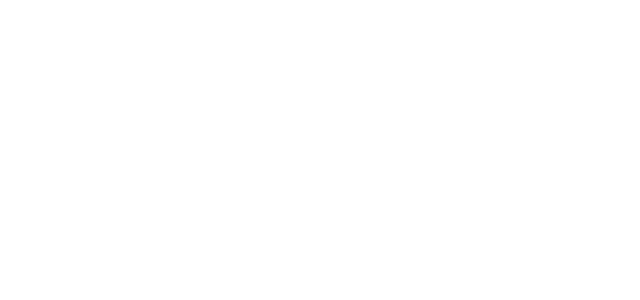
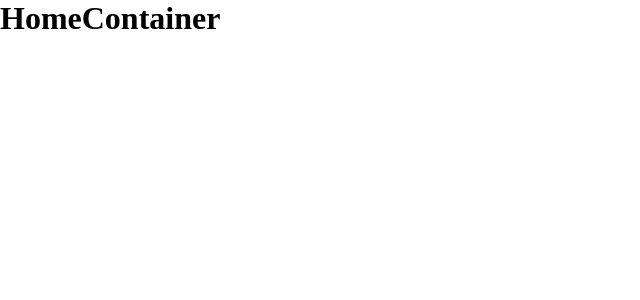
Before and after one commit to mohammad-fazeli/cart, a React (Create React App) app: page / in a window 1280 px wide. Shown: the top 300 px of the page, without its empty margins (0-640 px from the left). Built offline with nearby package versions, Linux system fonts and the light colour scheme.

Commit message:
add routes

```diff
--- a/package.json
+++ b/package.json
@@ -9,6 +9,7 @@
     "react": "^17.0.2",
     "react-dom": "^17.0.2",
     "react-redux": "^7.2.5",
+    "react-router-dom": "^5.3.0",
     "react-scripts": "4.0.3",
     "redux": "^4.1.1",
     "web-vitals": "^1.1.2"
--- a/src/App.js
+++ b/src/App.js
@@ -1,10 +1,15 @@
 import React from "react";
 import { Provider } from "react-redux";
 import store from "./shared/redux/store";
+import AppRoutes from "./shared/routes/AppRoutes";
 import "./App.css";
 
 function App() {
-  return <Provider store={store}></Provider>;
+  return (
+    <Provider store={store}>
+      <AppRoutes />
+    </Provider>
+  );
 }
 
 export default App;
--- /dev/null
+++ b/src/cart/CartContainer.js
@@ -0,0 +1,7 @@
+import React from "react";
+
+const CartContainer = () => {
+  return <h1>Cart</h1>;
+};
+
+export default CartContainer;
--- /dev/null
+++ b/src/cart/routes/CartRoutes.js
@@ -0,0 +1,9 @@
+import React from "react";
+import { Route } from "react-router";
+import CartContainer from "../CartContainer";
+
+const CartRoutes = () => {
+  return <Route path="/cart" component={CartContainer} />;
+};
+
+export default CartRoutes;
--- /dev/null
+++ b/src/home/Homecontainer.js
@@ -0,0 +1,6 @@
+import React from "react";
+const HomeContainer = () => {
+  return <h1>HomeContainer</h1>;
+};
+
+export default HomeContainer;
--- /dev/null
+++ b/src/home/routes/HomeRoutes.js
@@ -0,0 +1,9 @@
+import React from "react";
+import { Route } from "react-router";
+import HomeContainer from "../Homecontainer";
+
+const HomeRoutes = () => {
+  return <Route exact path="/" component={HomeContainer} />;
+};
+
+export default HomeRoutes;
--- /dev/null
+++ b/src/shared/routes/AppRoutes.js
@@ -0,0 +1,14 @@
+import React from "react";
+import { BrowserRouter as Router } from "react-router-dom";
+import CartRoutes from "../../cart/routes/CartRoutes";
+import HomeRoutes from "../../home/routes/HomeRoutes";
+const AppRoutes = () => {
+  return (
+    <Router>
+      <HomeRoutes />
+      <CartRoutes />
+    </Router>
+  );
+};
+
+export default AppRoutes;
```
Also changed, not shown: 1 other file (tests, documents, lock files or other folders).
